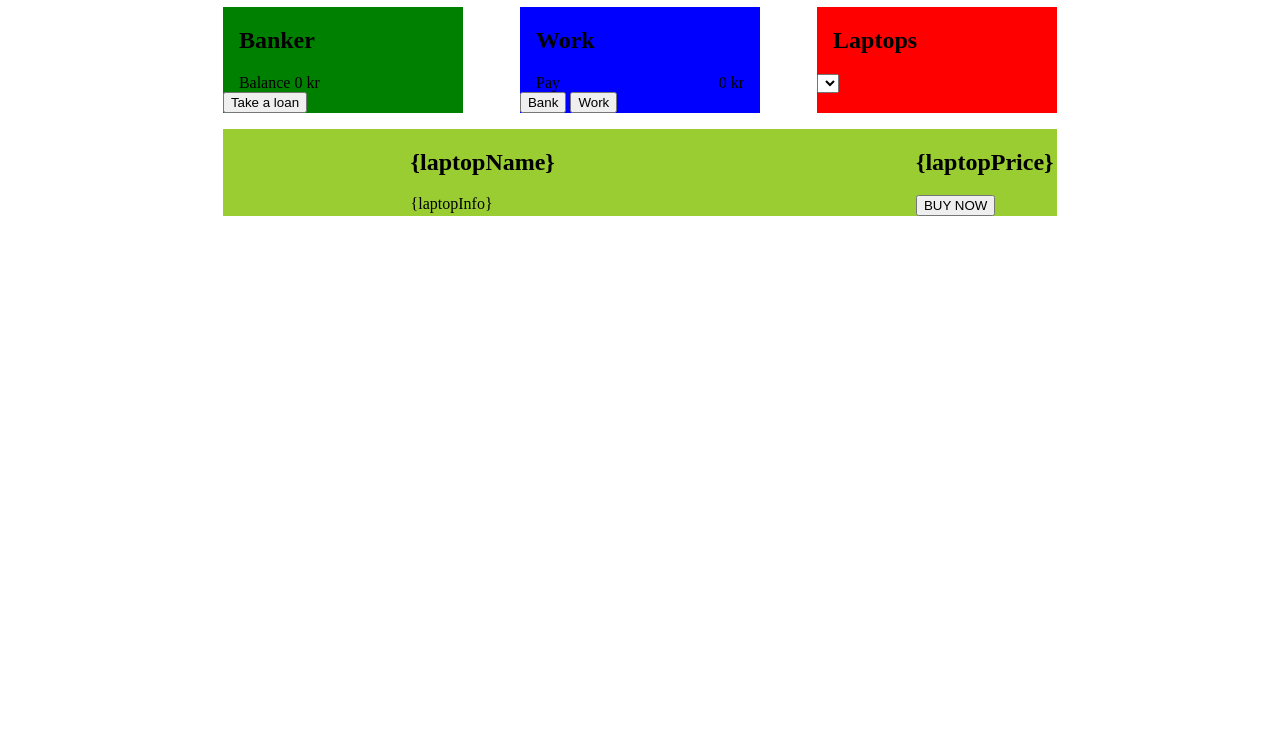
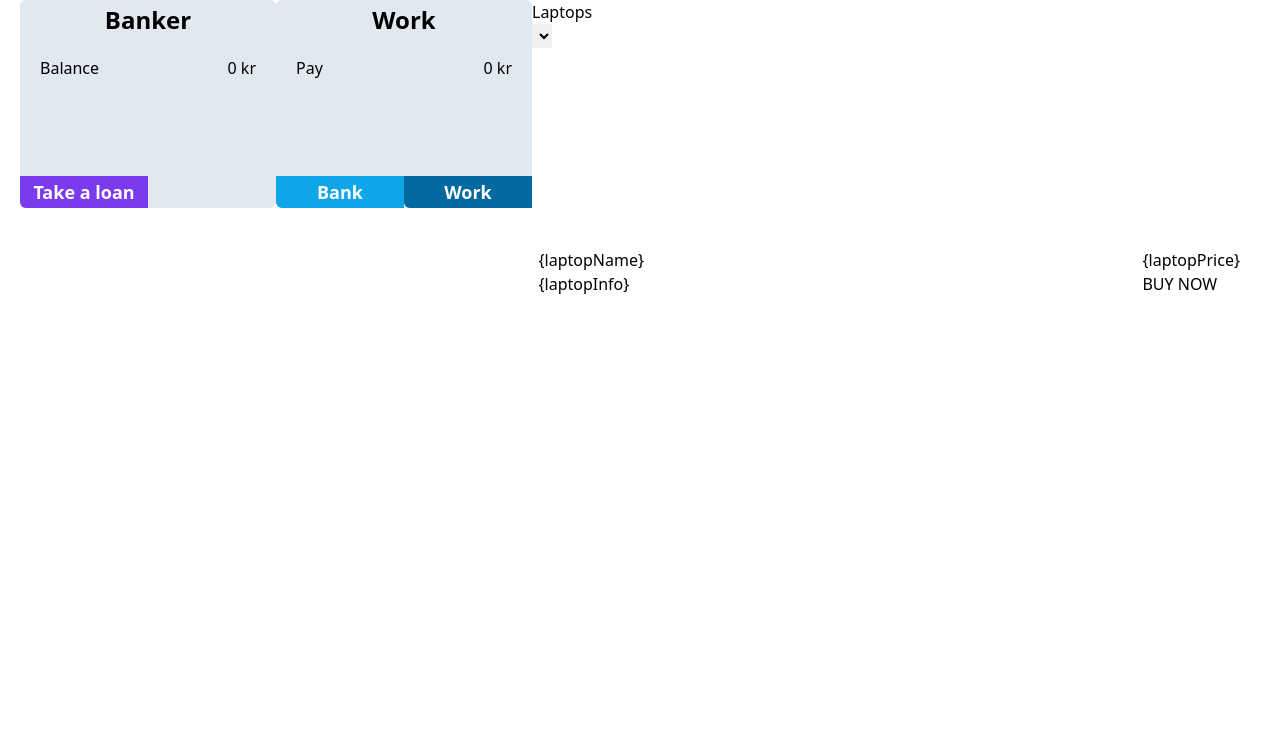
Before and after one commit to Melhed/komputer_store, a website: page index.html in a window 1280 px wide. Shown: the part 60-800 px from the top of the page. Drawn offline with Linux system fonts and the light colour scheme; no server answers.

Commit message:
Added tailwind

```diff
--- a/bankHandler.js
+++ b/bankHandler.js
@@ -18,13 +18,13 @@ function updateLoan(updatedLoan) {
     loan = updatedLoan;
     if(loan !== 0) {
         loanAmountElement.innerText = loan;
-        loanContainerElement.style.display = "";
-        repayLoanBtnElement.style.display = "";
+        loanContainerElement.classList = "flex justify-between mx-5 mt-5";
+        repayLoanBtnElement.classList = "bg-violet-800 text-white text-lg font-semibold py-0.5 px-1 rounded-br-md w-1/2";
         return;
     }
     loanAmountElement.innerText = 0;
-    loanContainerElement.style.display = "none";
-    repayLoanBtnElement.style.display = "none";
+    loanContainerElement.classList = "hidden";
+    repayLoanBtnElement.classList = "hidden";
 }
 
 
--- a/index.html
+++ b/index.html
@@ -5,67 +5,68 @@
     <meta http-equiv="X-UA-Compatible" content="IE=edge">
     <meta name="viewport" content="width=device-width, initial-scale=1.0">
     <title>Komputer Store</title>
-    <link rel="stylesheet" href="style.css">
+    <link href="/dist/output.css" rel="stylesheet">
 </head>
 <body>
     <nav>
-        <h1>Komputer Store</h1>
+        <h1 class="text-slate-900 font-semibold text-4xl">Komputer Store</h1>
     </nav>
 
-    <div class="container">
-        <div id="bank" class="bank box">
-            <h2>Banker</h2>
+    <div class="flex w-full m-5">
+        <div id="bank" class="w-64 h-52 bg-slate-200 rounded-md relative">
+            <h2 class="text-2xl font-semibold text-center mt-1">Banker</h2>
 
-            <div id="bank-info" class="box_info">
-                <div id="balance-container">
+            <div id="bank-info">
+                <div id="balance-container" class="flex justify-between mx-5 mt-5">
                     <span>Balance</span>
                     <span id="balance">0 kr</span>
                 </div>
-                <div id="loan-container" style="display:none">
+
+                <div id="loan-container" class="hidden">
                     <span>Loan</span>
                     <span id="loanAmount"></span>
                 </div>
             </div>
-
-            <button id="take-loan-btn">Take a loan</button>
-            <button id="repay-loan-btn" style="display:none">Repay loan</button>
+            <div class="w-full flex absolute bottom-0">
+                <button id="take-loan-btn" class="bg-violet-600 text-white text-lg font-semibold py-0.5 px-1 rounded-bl-md w-1/2">Take a loan</button>
+                <button id="repay-loan-btn" class="hidden">Repay loan</button>
+            </div>
 
         </div>
 
-        <div class="work box">
-            <h2>Work</h2>
-
-            <div class="box_info">
+        <div class="w-64 h-52 bg-slate-200 rounded-md relative">
+            <h2 class="text-2xl font-semibold text-center mt-1">Work</h2>
+            <div class="flex justify-between mx-5 mt-5">
                 <span>Pay</span>
                 <span id="pay">0 kr</span>
             </div>
 
-            <div>
-                <button id="banktransfer-btn">Bank</button>
-                <button id="work-btn">Work</button>
+            <div class="w-full flex absolute bottom-0">
+                <button id="banktransfer-btn" class="bg-sky-500 text-white text-lg font-semibold py-0.5 px-1 rounded-bl-md w-1/2">Bank</button>
+                <button id="work-btn" class="bg-sky-700 text-white text-lg font-semibold py-0.5 px-1 rounded-bl-md w-1/2">Work</button>
             </div>
         </div>
 
-        <div class="laptops box">
+        <div>
             <h2>Laptops</h2>
 
             <div class="laptops-dropdown">
                 <select name="laptops-dropdown_alternatives" id="laptops-dropdown_alternatives"></select>
             </div>
 
-            <div id="laptops-specs" class="laptops-specs"></div>
+            <div id="laptops-specs"></div>
         </div>
     </div>
 
-    <div class="showcase">
+    <div class="flex m-10 justify-between">
         <div id="showcase-img-container"></div>
 
-        <div class="showcase-product">
+        <div>
             <h2 id="showcase-product_name">{laptopName}</h2>
             <span id="showcase-product_description">{laptopInfo}</span>
         </div>
 
-        <div class="showcase-checkout">
+        <div>
             <h2 id="showcase-checkout_price">{laptopPrice}</h2>
             <button id="showcase-checkout_btn">BUY NOW</button>
         </div>
--- /dev/null
+++ b/package.json
@@ -0,0 +1,5 @@
+{
+  "devDependencies": {
+    "tailwindcss": "^3.2.4"
+  }
+}
--- a/style.css
+++ b/style.css
@@ -1,71 +1,3 @@
-.container {
-    display: flex;
-    justify-content: space-between;
-    width: 66%;
-    margin: auto;
-}
-
-.box {
-    width: 15rem;
-
-}
-
-.box h2 {
-    margin-left: 1rem;
-}
-
-.work_btns {
-    width: 100%;
-}
-
-.work_btns button {
-    margin: auto;
-}
-
-.box_info {
-    display: flex;
-    justify-content: space-between;
-    margin-left: 1rem;
-    margin-right: 1rem;
-}
-
-.bank {
-    background-color: green;
-}
-
-.work {
-    background-color: blue;
-}
-
-.laptops {
-    background-color: red;
-}
-
-
-
-.laptops-specs_span {
-    display: block;
-}
-
-.showcase {
-    background-color: yellowgreen;
-    display: flex;
-    justify-content: space-between;
-    margin: auto;
-    margin-top: 1rem;
-    width: 66%;
-}
-
-#showcase-img {
-    height: 12rem;
-}
-
-.showcase-product {
-    width: 40%;
-    margin-left: 1rem;
-}
-
-.showcase-checkout {
-    width: 15%;
-    margin-right: 1rem;
-}
+@import "tailwindcss/base";
+@import "tailwindcss/components";
+@import "tailwindcss/utilities";
--- /dev/null
+++ b/tailwind.config.js
@@ -0,0 +1,8 @@
+/** @type {import('tailwindcss').Config} */
+module.exports = {
+  content: ["./index.html"],
+  theme: {
+    extend: {},
+  },
+  plugins: [],
+}
```
Also changed, not shown: dist/output.css (added), 1 other file.
